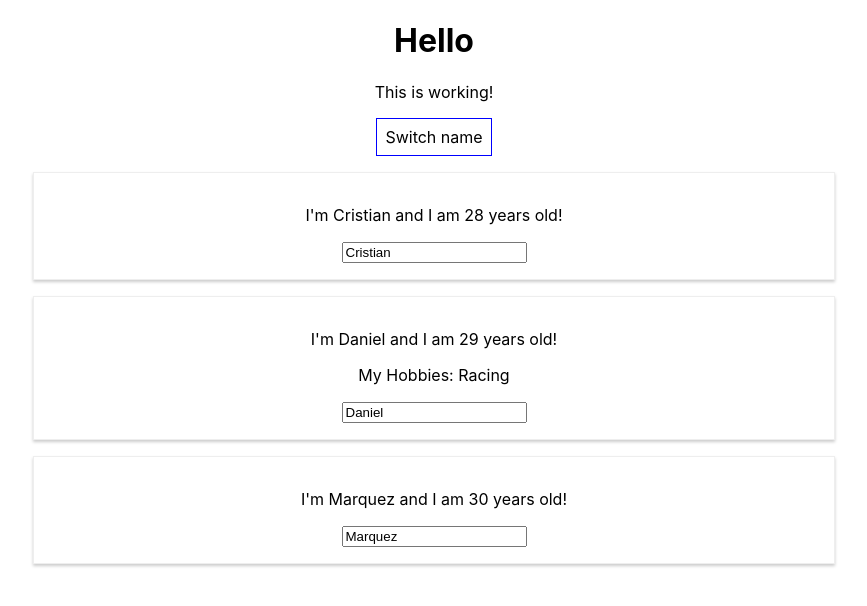
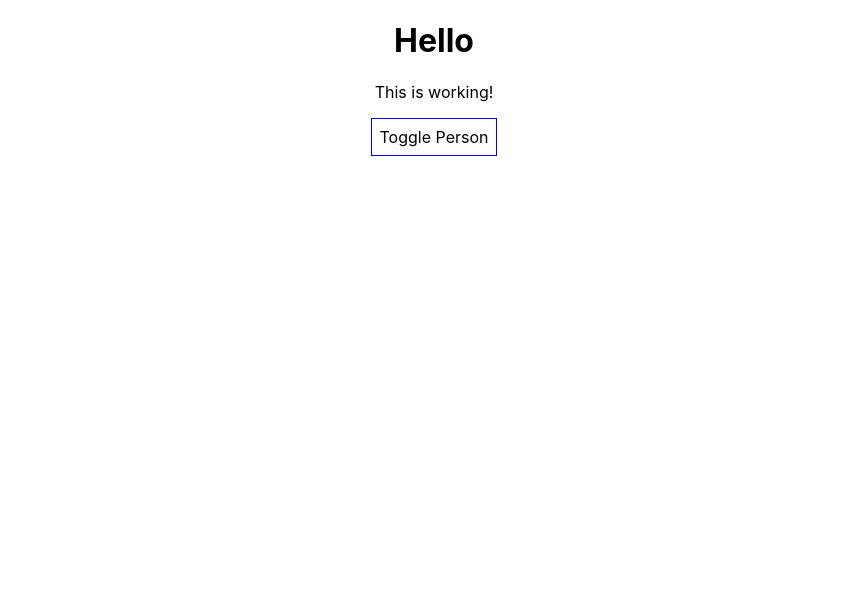
Before and after one commit to xthecapx/react, a React (Create React App) app: page / in a window 1280 px wide. Shown: the top 606 px of the page, without its empty margins (206-1073 px from the left). Built offline with nearby package versions, Linux system fonts and the light colour scheme.

Commit message:
Conditional render

```diff
--- a/src/App.js
+++ b/src/App.js
@@ -19,7 +19,8 @@ class App extends Component {
         age: 30
       }
     ],
-    otherState: "Some other vale"
+    otherState: "Some other vale",
+    showPerson: false
   };
 
   switchNameHandler = (newName) => {
@@ -60,6 +61,10 @@ class App extends Component {
     });
   }
 
+  togglePersonsHandler = () => {
+    this.setState({showPerson: !this.state.showPerson})
+  }
+
   render() {
     const style = {
       backgroundColor: 'white',
@@ -76,7 +81,10 @@ class App extends Component {
         {/** slow code */}
         <button
           style={style}
-          onClick={() => this.switchNameHandler('Cris*')}>Switch name</button>
+          onClick={this.togglePersonsHandler}>Toggle Person</button>
+        {
+          this.state.showPerson ?
+            <div>
               <Person
                 name={this.state.persons[0].name}
                 age={this.state.persons[0].age} />
@@ -90,6 +98,8 @@ class App extends Component {
               <Person
                 name={this.state.persons[2].name}
                 age={this.state.persons[2].age} />
+            </div> : null
+        }
       </div>
     );
     // return React.createElement('div', { className: 'App' }, React.createElement('h1', null, 'Hello'))
```
Lines whose indentation alone changed are shown as unchanged.
